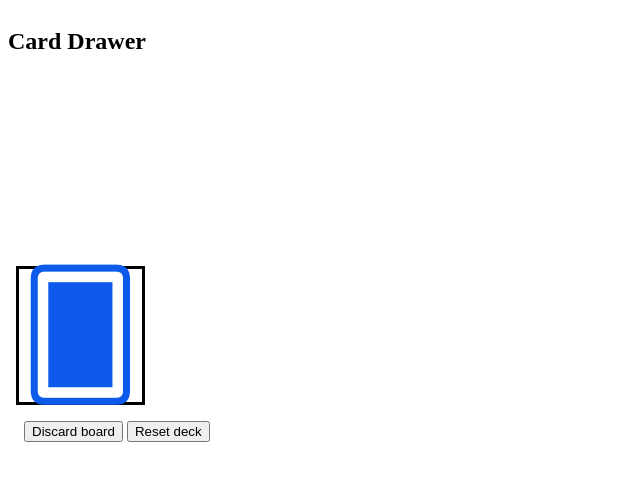
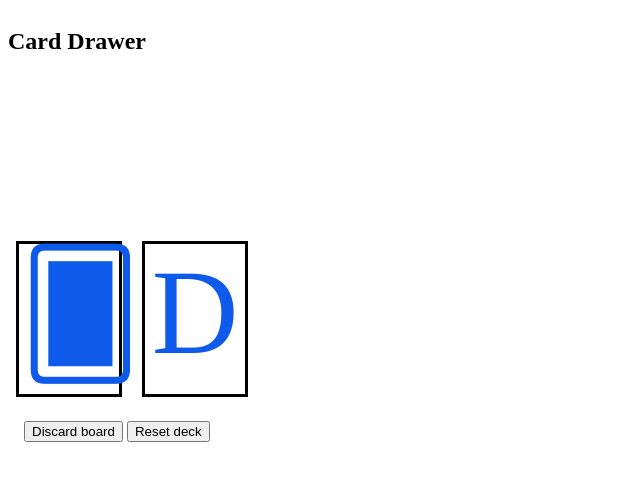
Before and after one commit to Exluso/CardDrawer, a plain HTML site: page CardDrawer.html in a window 1280 px wide. Shown: the whole page, without its empty margins (0-640 px from the left). Drawn offline with Linux system fonts and the light colour scheme.

Commit message:
started discard pile

```diff
--- a/CardDrawer.html
+++ b/CardDrawer.html
@@ -16,6 +16,7 @@
         <div class="third">
             <div class="board-bottom">
                 <div class="slot card clickable" id="drawBut">&#x1F0A0;</div>
+                <div class="slot card clickable">D</div>
             </div>
             <div class="buttonbox">
                 <button id="discardBoardBut">Discard board</button>
--- a/styles.css
+++ b/styles.css
@@ -7,6 +7,10 @@
     grid-template-rows: 1fr 3fr 1fr;
     width: fit-content;
     height: calc(3*var(--side));
+}
+
+board-bottom{
+    display: flex;
 }
 
 .buttonbox{
@@ -36,7 +40,7 @@
 }
 
 .slot {
-    display: inline;
+    display: inline-block;
     justify-content: center;
     align-items: center;
     width: calc(2*var(--side)/3);
```
